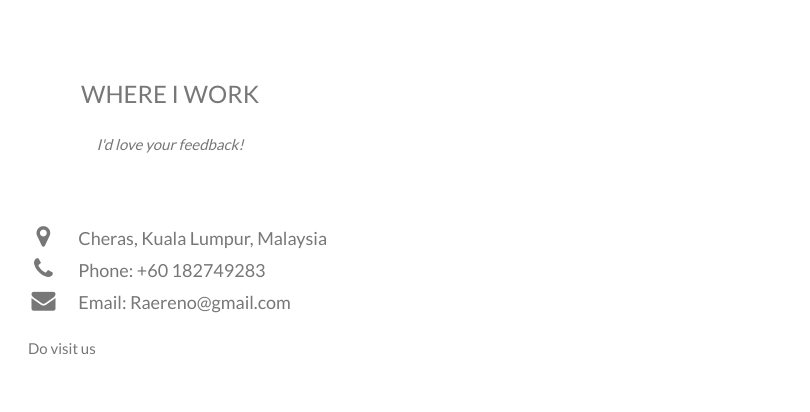
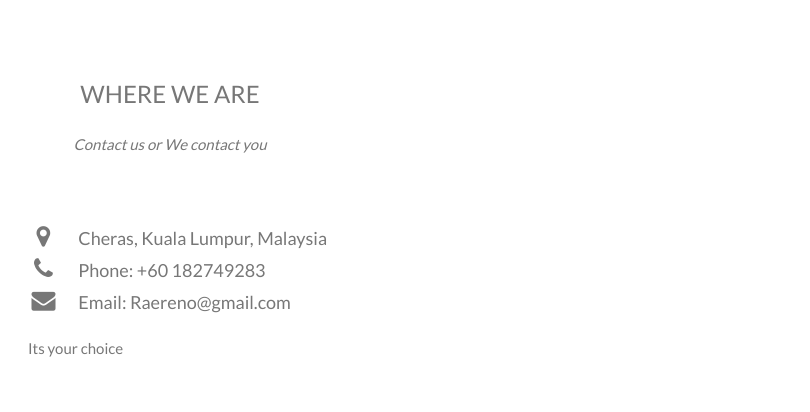
Before and after one commit to Raeraa/raereno, a plain HTML site: page index.html in a window 1280 px wide. Shown: the part 2960-3372 px from the top of the page, 470-1280 px from the left. Drawn offline with nearby package versions, Linux system fonts and the light colour scheme.

Commit message:
Update index.html

```diff
--- a/index.html
+++ b/index.html
@@ -210,8 +210,8 @@ body, html {
 
 <!-- Container (Contact Section) -->
 <div class="w3-content w3-container w3-padding-64" id="contact">
-  <h3 class="w3-center">WHERE I WORK</h3>
-  <p class="w3-center"><em>I'd love your feedback!</em></p>
+  <h3 class="w3-center"> WHERE WE ARE </h3>
+  <p class="w3-center"><em>Contact us or We contact you</em></p>
 
   <div class="w3-row w3-padding-32 w3-section">
     <div class="w3-col m4 w3-container">
@@ -223,7 +223,7 @@ body, html {
         <i class="fa fa-phone fa-fw w3-hover-text-black w3-xlarge w3-margin-right"></i> Phone: +60 182749283<br>
         <i class="fa fa-envelope fa-fw w3-hover-text-black w3-xlarge w3-margin-right"></i> Email: Raereno@gmail.com<br>
       </div>
-      <p> Do visit us </p>
+      <p> Its your choice </p>
     </div>
   </div>
 </div>
```
